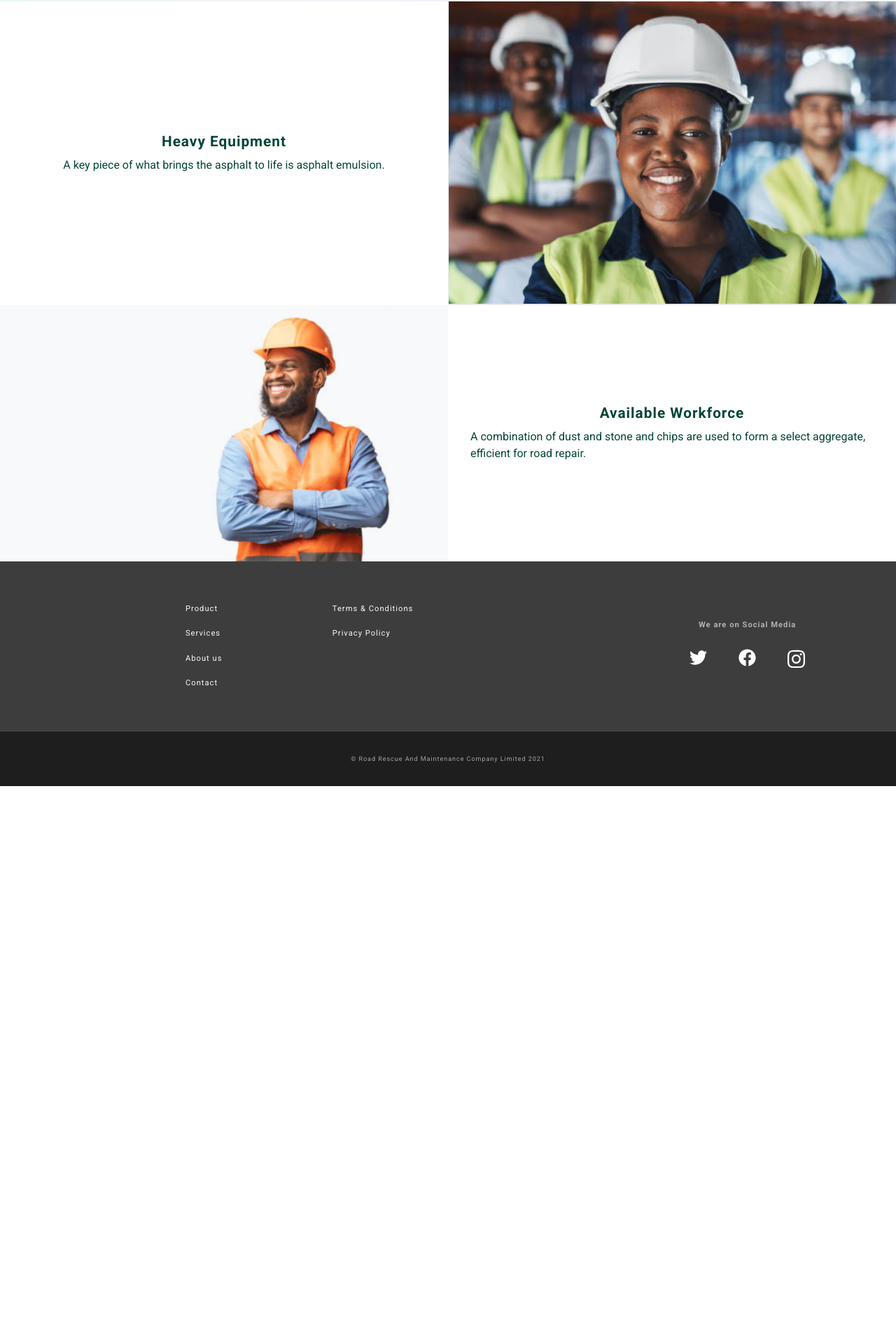
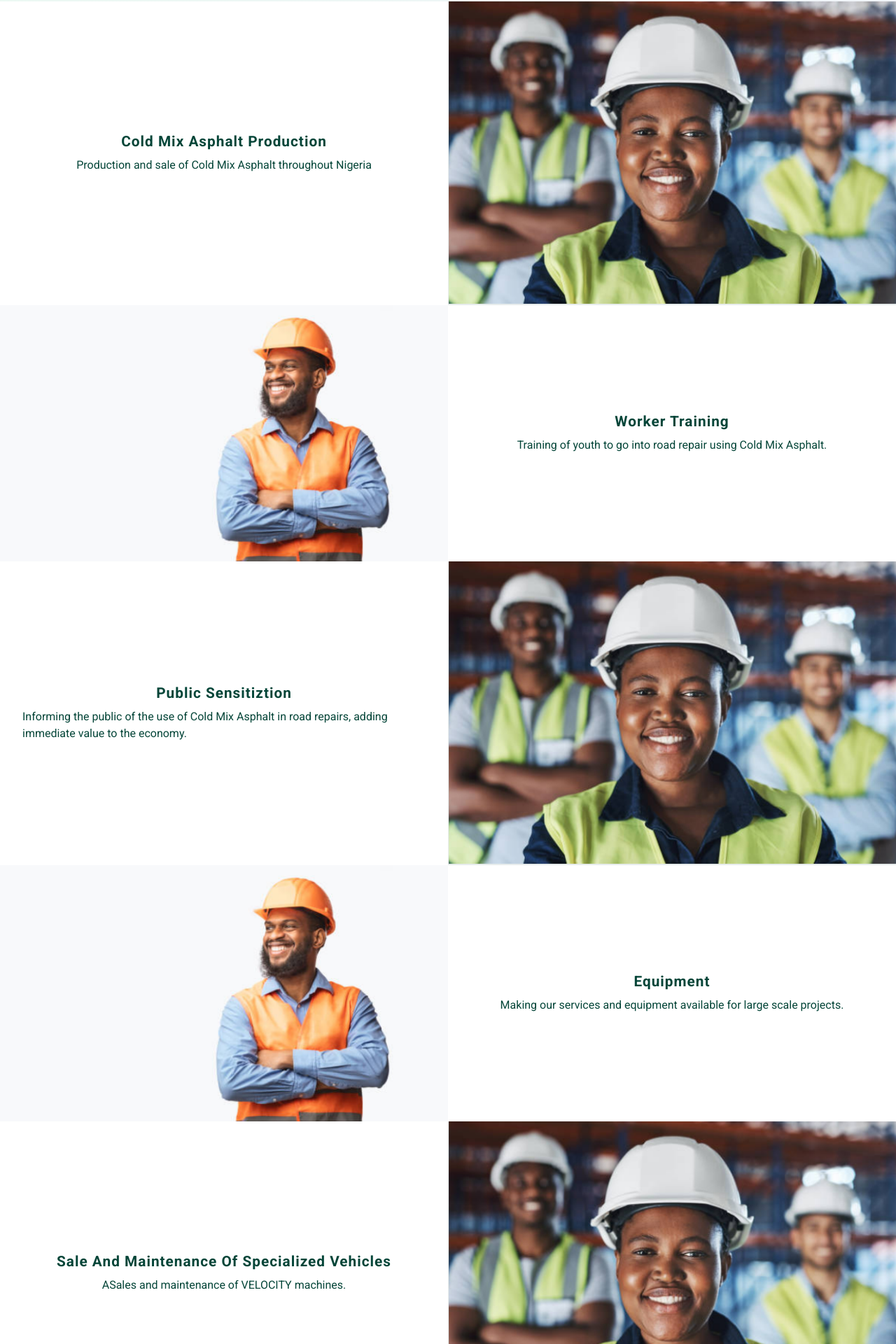
Before and after one commit to abeonweb/road-rescue-site, a React (Create React App) app: page /road-rescue-site/services in a window 1280 px wide. Shown: the part 553-2473 px from the top of the page at 70% size. Before the commit the page ends 1676 px from the top, so only its background shows below. Built offline with nearby package versions, Linux system fonts and the light colour scheme.

Commit message:
uodate services write-ups

```diff
--- a/src/data.js
+++ b/src/data.js
@@ -60,14 +60,32 @@ const services =[
     {
         id: 1,
         image:"workers",
-        heading: "Heavy equipment",
-        body:"A key piece of what brings the asphalt to life is asphalt emulsion."
+        heading: "Cold Mix Asphalt Production",
+        body:"Production and sale of Cold Mix Asphalt throughout Nigeria"
     },
     {
         id: 2,
         image:"worker",
-        heading: "Available workforce",
-        body:"A combination of dust and stone and chips are used to form a select aggregate, efficient for road repair."
+        heading: "Worker Training",
+        body:"Training of youth to go into road repair using Cold Mix Asphalt."
+    },
+    {
+        id: 3,
+        image:"workers",
+        heading: "Public sensitiztion",
+        body:"Informing the public of the use of Cold Mix Asphalt in road repairs, adding immediate value to the economy."
+    },
+    {
+        id: 4,
+        image:"worker",
+        heading: "Equipment",
+        body:"Making our services and equipment available for large scale projects."
+    },
+    {
+        id: 5,
+        image:"workers",
+        heading: "Sale and Maintenance of Specialized Vehicles",
+        body:"ASales and maintenance of VELOCITY machines."
     },
 
 ]
--- a/src/pages/Services.js
+++ b/src/pages/Services.js
@@ -7,7 +7,7 @@ export default function Services() {
       <section className="section__services">
         <h1 className="page--title">What we do</h1>
 
-        <h2 className="page--subtitle">Road Repair Services</h2>
+        <h2 className="page--subtitle">Scope of Services</h2>
         <p className="service--body">Our vision is to be able to foster Public Private Partnerships that will be beneficial to the community at large.
           With guided effort, we hope to collaborate with interested parties to bring about positive change for citizens, communities, and eventually the economy.
         </p>
```
